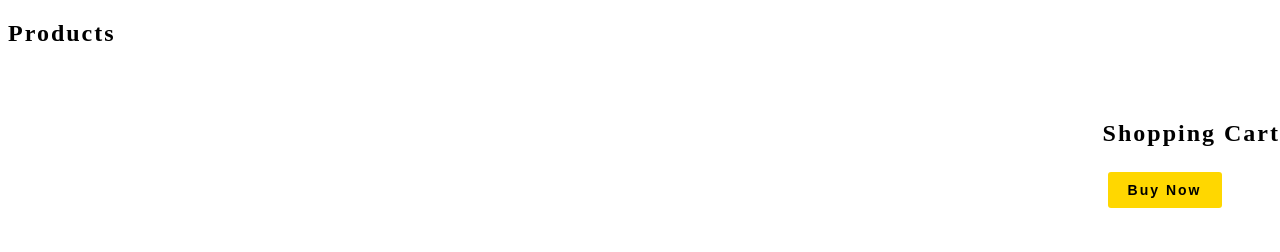
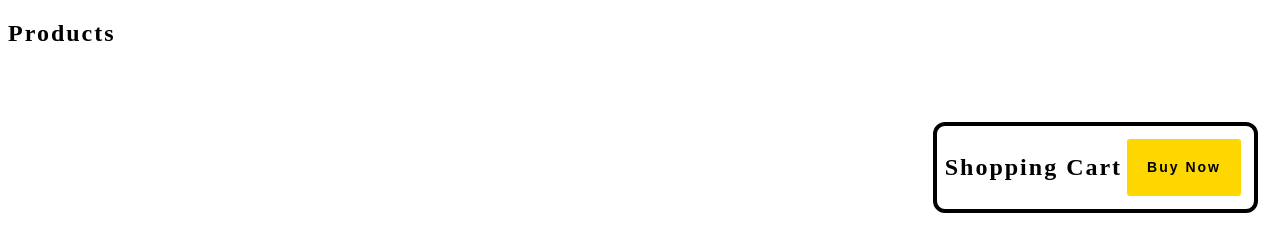
Before and after one commit to CodecoolGlobal/ya-online-shop-javascript-zarka1, a plain HTML site: page client/database.html in a window 1280 px wide. Drawn offline with Linux system fonts and the light colour scheme; no server answers.

Commit message:
ready to merge

```diff
--- a/client/database.js
+++ b/client/database.js
@@ -94,8 +94,7 @@ async function loadEvent() {
     const data = await fetch('http://localhost:8080/products');
     const pictures = await data.json();
     fetchProducts();
-    displayUsername()
-
+    displayUsername();
 }
 
 window.addEventListener('load', loadEvent);
--- a/client/styles.css
+++ b/client/styles.css
@@ -56,9 +56,15 @@ flex-direction: column;
 }
 
 #shoppingcart{
+    display: flex;
     position: fixed;
-    top: 100px;
-    right: 0;
+    top: 22px;
+    right: 22px;
+    border: 4px solid black;
+    border-radius: 12px;
+    padding: 8px;
+    top: 122px;
+    right: 22px;
 }
 
 #registertext{
```
